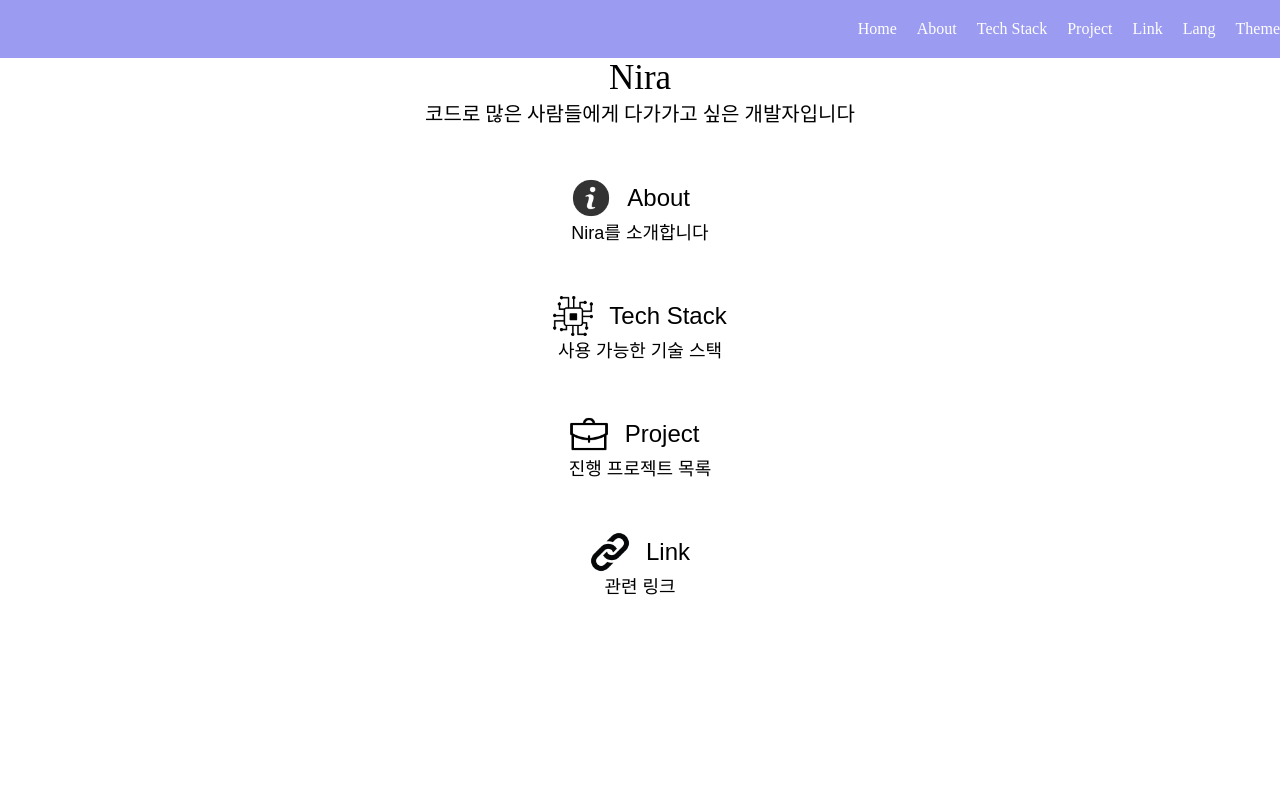
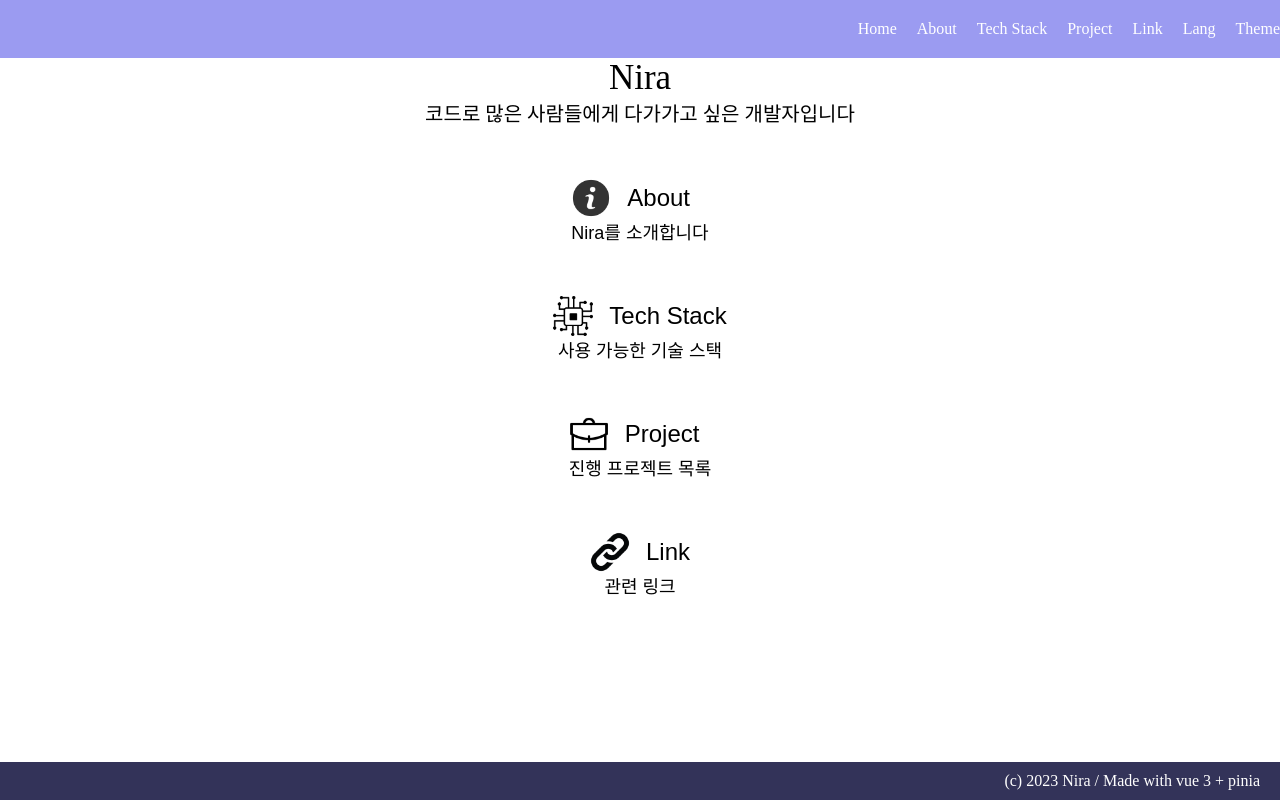
Before and after one commit to prunusnira/personalpage-vue, a Vue app: page / in a window 1280 px wide. Built offline with nearby package versions, Linux system fonts and the light colour scheme.

Commit message:
footer 추가

```diff
--- a/src/App.vue
+++ b/src/App.vue
@@ -2,10 +2,12 @@
 import { RouterView } from "vue-router";
 import HeaderView from "./views/HeaderView.vue";
 import { Theme, useThemeStore } from "@/stores/theme";
+import FooterView from "./views/FooterView.vue";
 
 export default {
   components: {
     HeaderView,
+    FooterView,
   },
   data() {
     const theme = useThemeStore().theme;
@@ -20,6 +22,7 @@ export default {
   <div :class="view">
     <HeaderView />
     <RouterView />
+    <FooterView />
   </div>
 </template>
 
@@ -30,7 +33,7 @@ export default {
 }
 
 .dark {
-  background-color: #030427;
+  background-color: #292930;
   color: white;
 }
 </style>
--- /dev/null
+++ b/src/views/FooterView.vue
@@ -0,0 +1,26 @@
+<script lang="ts">
+export default {
+  data() {
+    return {
+      footer: "footer",
+    };
+  },
+};
+</script>
+
+<template>
+  <section :class="footer">(c) 2023 Nira / Made with vue 3 + pinia</section>
+</template>
+
+<style scoped>
+.footer {
+  width: 100%;
+  box-sizing: border-box;
+  text-align: right;
+  background-color: rgba(0, 1, 48, 0.8);
+  color: white;
+  position: fixed;
+  bottom: 0;
+  padding: 10px 20px;
+}
+</style>
```
